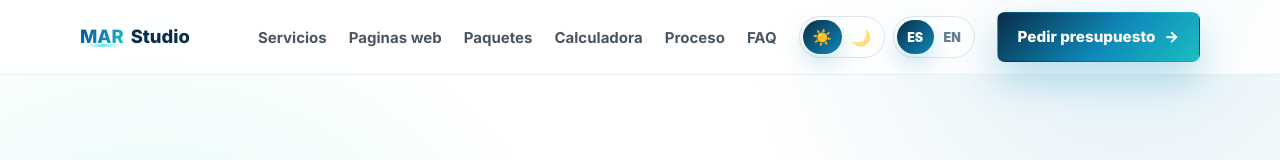
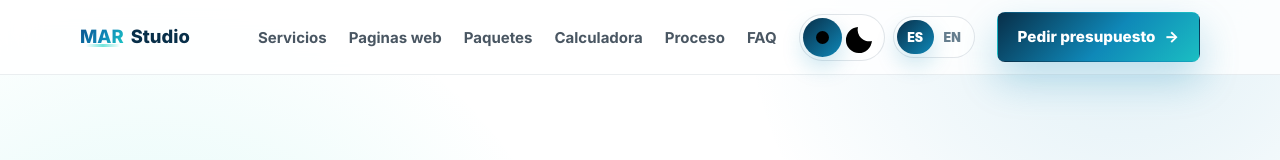
Before and after one commit to marosato/MAR-Studio, a React (Vite) app: page / in a window 1280 px wide. Shown: the top 160 px of the page. Built offline with nearby package versions, Linux system fonts and the light colour scheme.

Commit message:
Use minimal theme switch icons

```diff
--- a/src/App.jsx
+++ b/src/App.jsx
@@ -25,6 +25,23 @@ function BrandText({ children }) {
       {index < parts.length - 1 && <strong className="brand-strong">MAR Studio</strong>}
     </span>
   ));
+}
+
+function ThemeIcon({ type }) {
+  if (type === "sun") {
+    return (
+      <svg className="switch-icon" viewBox="0 0 24 24" aria-hidden="true" focusable="false">
+        <circle cx="12" cy="12" r="4" />
+        <path d="M12 3v2M12 19v2M3 12h2M19 12h2M5.6 5.6 7 7M17 17l1.4 1.4M18.4 5.6 17 7M7 17l-1.4 1.4" />
+      </svg>
+    );
+  }
+
+  return (
+    <svg className="switch-icon" viewBox="0 0 24 24" aria-hidden="true" focusable="false">
+      <path d="M18.4 14.2A7.2 7.2 0 0 1 9.8 5.6 8 8 0 1 0 18.4 14.2Z" />
+    </svg>
+  );
 }
 
 function Section({ id, eyebrow, title, children, className = "" }) {
@@ -120,8 +137,8 @@ function Header({ copy, language, theme, onLanguageToggle, onThemeToggle }) {
               label={copy.ui.themeLabel}
               checked={theme === "dark"}
               onClick={onThemeToggle}
-              leftLabel="☀️"
-              rightLabel="🌙"
+              leftLabel={<ThemeIcon type="sun" />}
+              rightLabel={<ThemeIcon type="moon" />}
               className="theme-switch"
             />
             <SwitchControl
```
